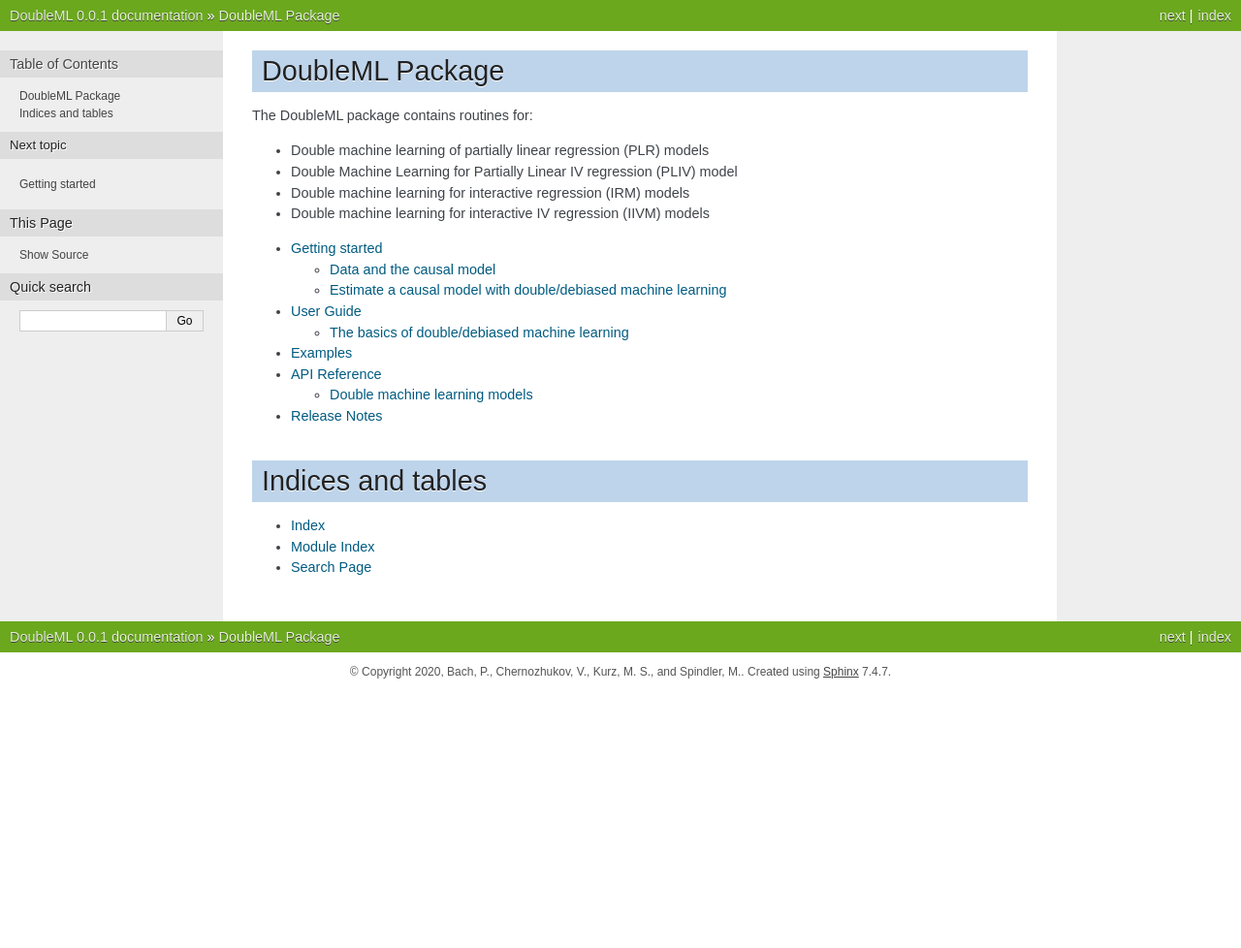
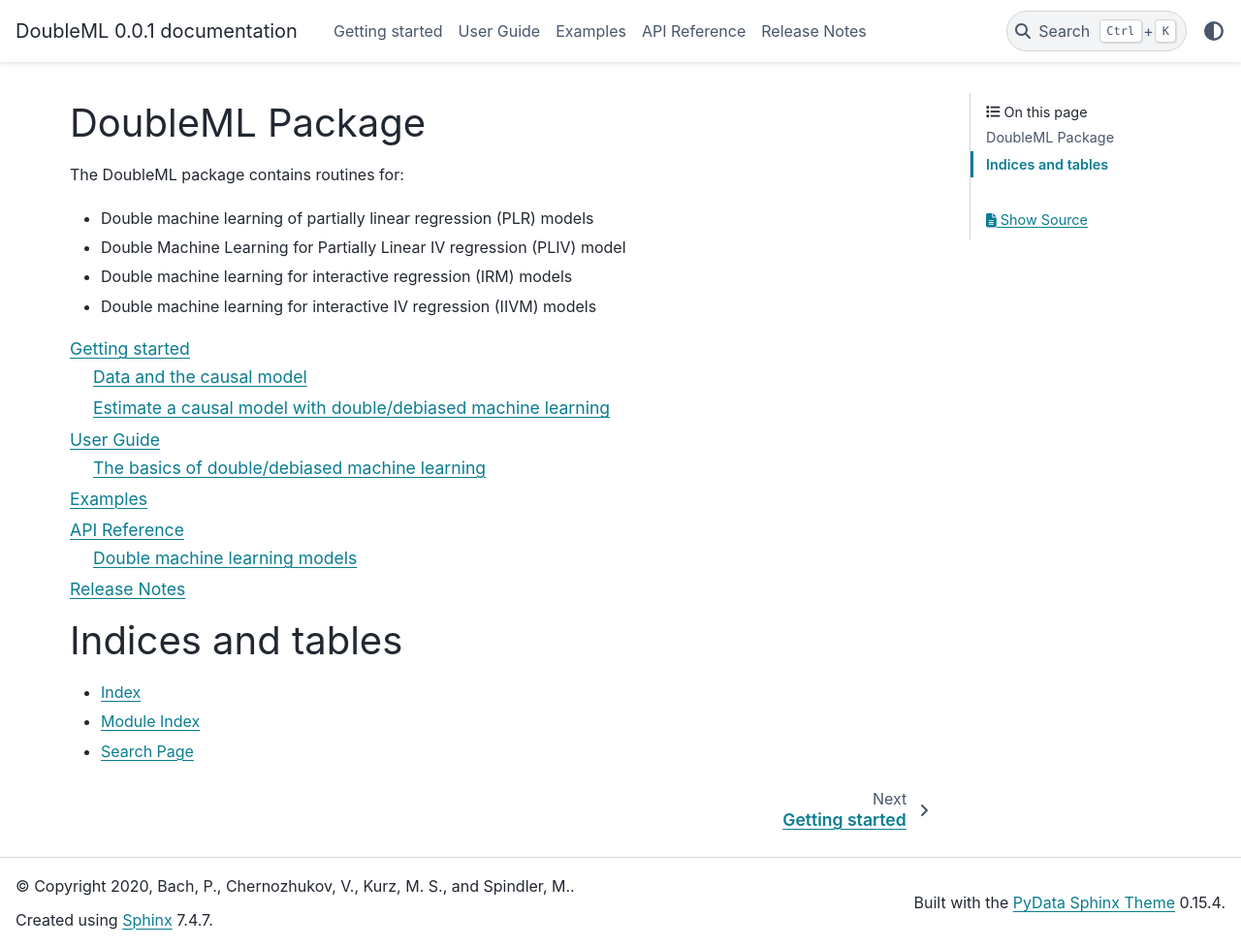
Before and after one commit to DoubleML/doubleml-for-py, a Sphinx documentation site: the page built from doubleml/doc/index.rst, in a window 1280 px wide and 978 px high. Shown: the whole window at 97% size. Built offline with Sphinx 7.4.7 and the PyData theme 0.15.4, drawn with Linux system fonts in a browser that asks for light colours; pages that are not in the unit, such as notebooks, are missing from menus.

Commit message:
change theme for py docu

```diff
--- a/doubleml/doc/conf.py
+++ b/doubleml/doc/conf.py
@@ -60,7 +60,7 @@
 # The theme to use for HTML and HTML Help pages.  See the documentation for
 # a list of builtin themes.
 #
-html_theme = 'alabaster'
+html_theme = 'pydata_sphinx_theme'
 
 # Add any paths that contain custom static files (such as style sheets) here,
 # relative to this directory. They are copied after the builtin static files,
@@ -69,6 +69,3 @@
 
 
 # -- Extension configuration -------------------------------------------------
-
-
-html_theme = 'nature'
```
